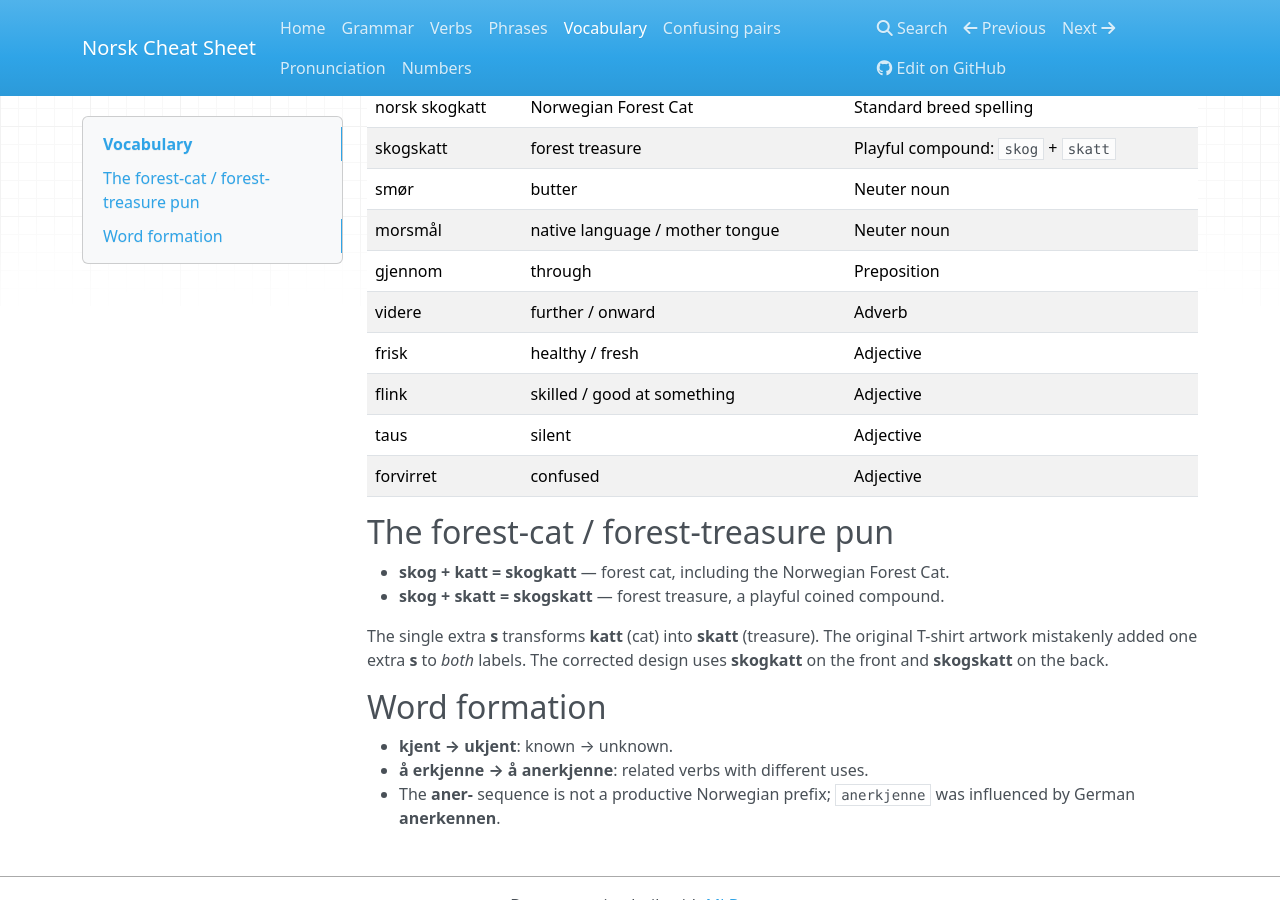
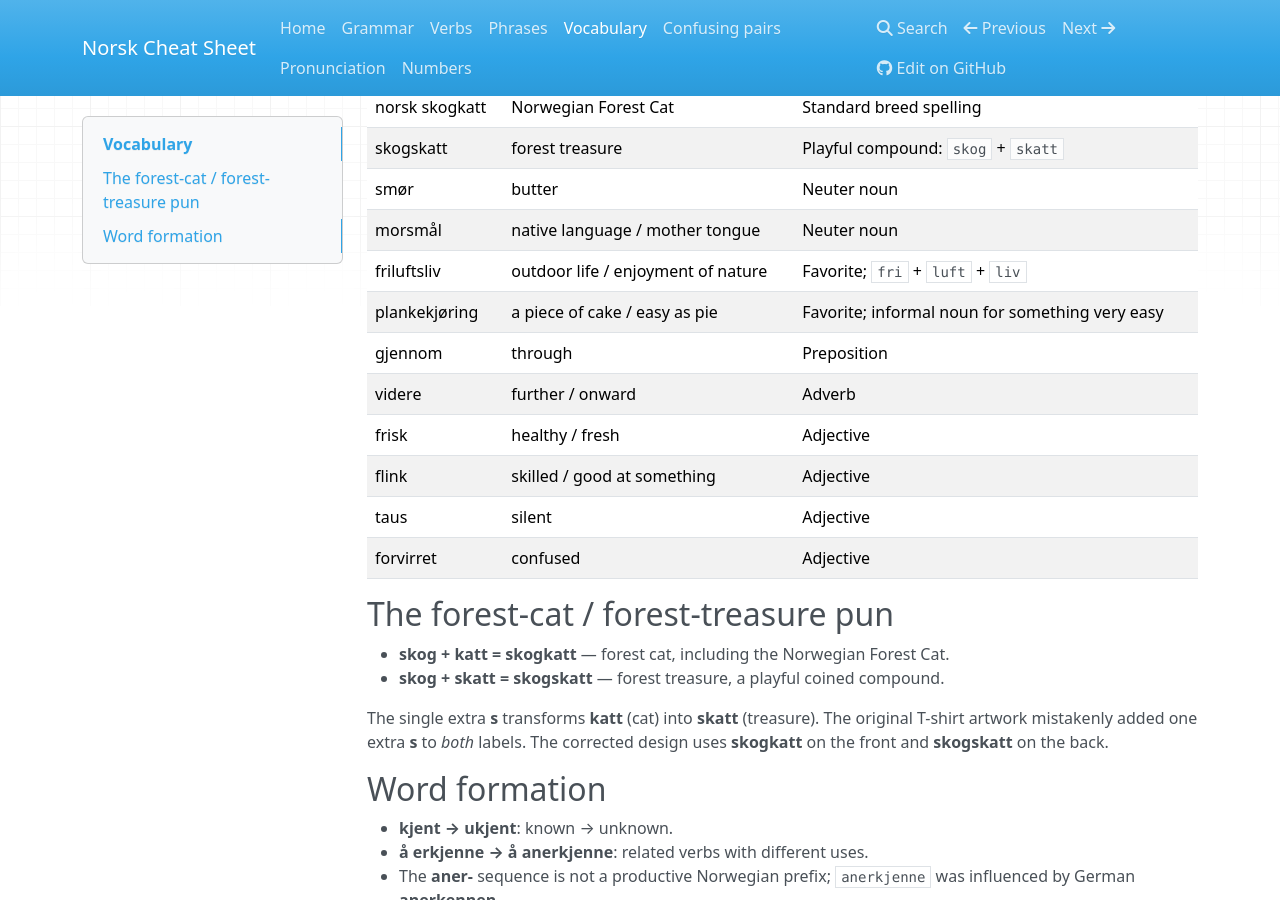
Before and after one commit to timsnyder/norsk-cheatsheet, an MkDocs documentation site: the page built from docs/vocabulary.md, in a window 1280 px wide and 900 px high, scrolled down 579 px. Built offline with MkDocs 1.6.1, drawn with Linux system fonts in a browser that asks for light colours; nearby versions of some CDN libraries.

Commit message:
Add Norwegian idioms and favorite vocabulary

```diff
--- a/docs/vocabulary.md
+++ b/docs/vocabulary.md
@@ -17,6 +17,8 @@
 | skogskatt | forest treasure | Playful compound: `skog` + `skatt` |
 | smør | butter | Neuter noun |
 | morsmål | native language / mother tongue | Neuter noun |
+| friluftsliv | outdoor life / enjoyment of nature | Favorite; `fri` + `luft` + `liv` |
+| plankekjøring | a piece of cake / easy as pie | Favorite; informal noun for something very easy |
 | gjennom | through | Preposition |
 | videre | further / onward | Adverb |
 | frisk | healthy / fresh | Adjective |
```
